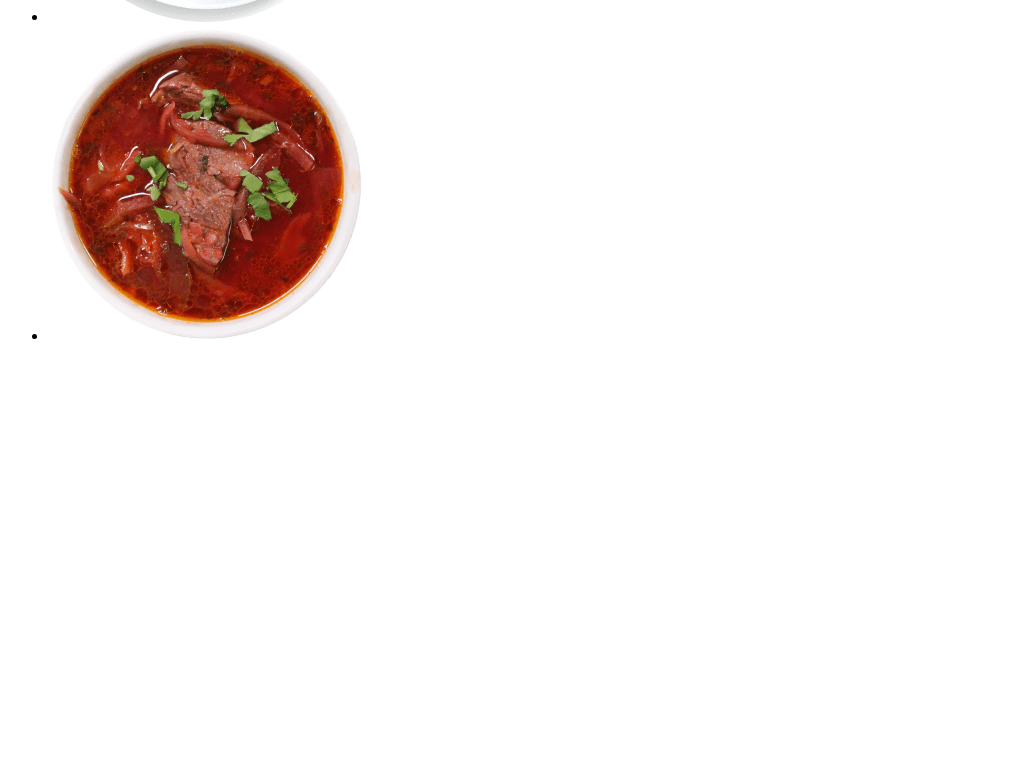
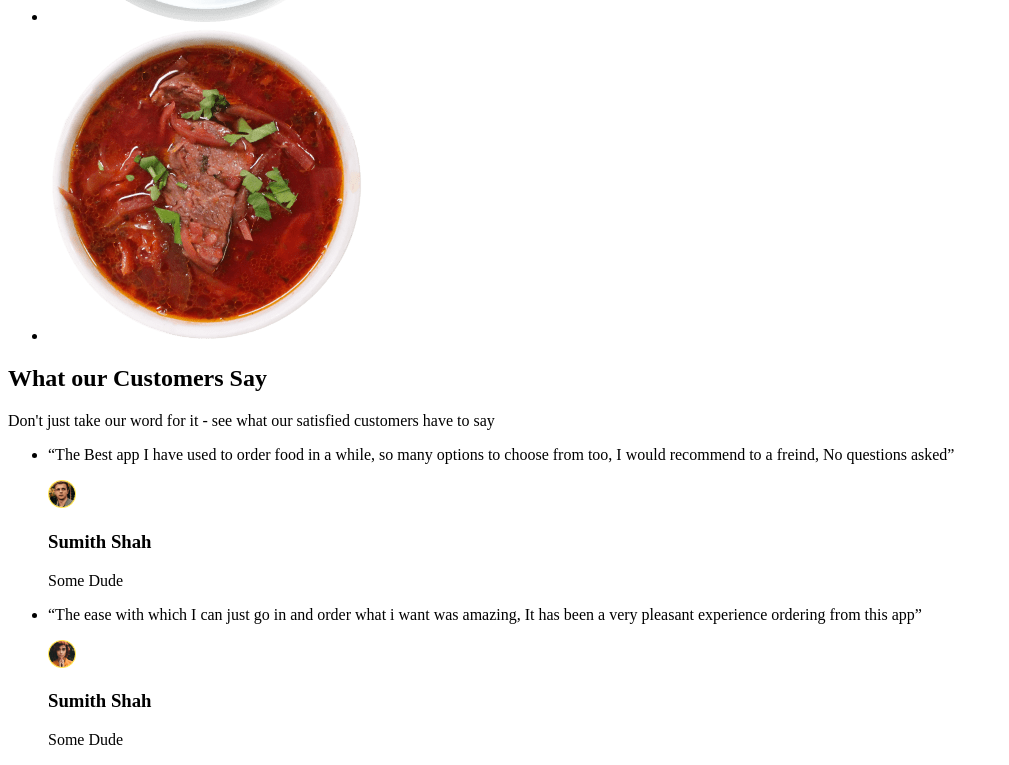
Before and after one commit to gallesSs/food-delivery-service, a plain HTML site: page index.html in a window 1280 px wide. Shown: the part 3274-4039 px from the top of the page, without its empty margins (0-1009 px from the left). Before the commit the page ends 3635 px from the top, so only its background shows below. Drawn offline with Linux system fonts and the light colour scheme.

Commit message:
section "reviews" added

```diff
--- a/index.html
+++ b/index.html
@@ -118,6 +118,42 @@
           </li>
         </ul>
       </section>
+      <!-- REVIEWS -->
+      <section>
+        <h2>What our Customers Say</h2>
+        <p>
+          Don't just take our word for it - see what our satisfied customers
+          have to say
+        </p>
+        <ul>
+          <li>
+            <p>
+              “The Best app I have used to order food in a while, so many
+              options to choose from too, I would recommend to a freind, No
+              questions asked”
+            </p>
+            <img
+              src="./images/review1-min.png"
+              alt="review"
+              width="28"
+              height="28"
+            />
+            <h3>Sumith Shah</h3>
+            <p>Some Dude</p>
+          </li>
+          <li>
+            <p>
+              “The ease with which I can just go in and order what i want was
+              amazing, It has been a very pleasant experience ordering from this
+              app”
+            </p>
+            <img src="./images/review2-min.png" alt="" width="28" height="28" />
+            <h3>Sumith Shah</h3>
+            <p>Some Dude</p>
+          </li>
+        </ul>
+      </section>
+      <!-- SUBSCRIBE -->
     </main>
   </body>
 </html>
```
Also changed, not shown: images/review1-min.png (added), images/review2-min.png (added).
